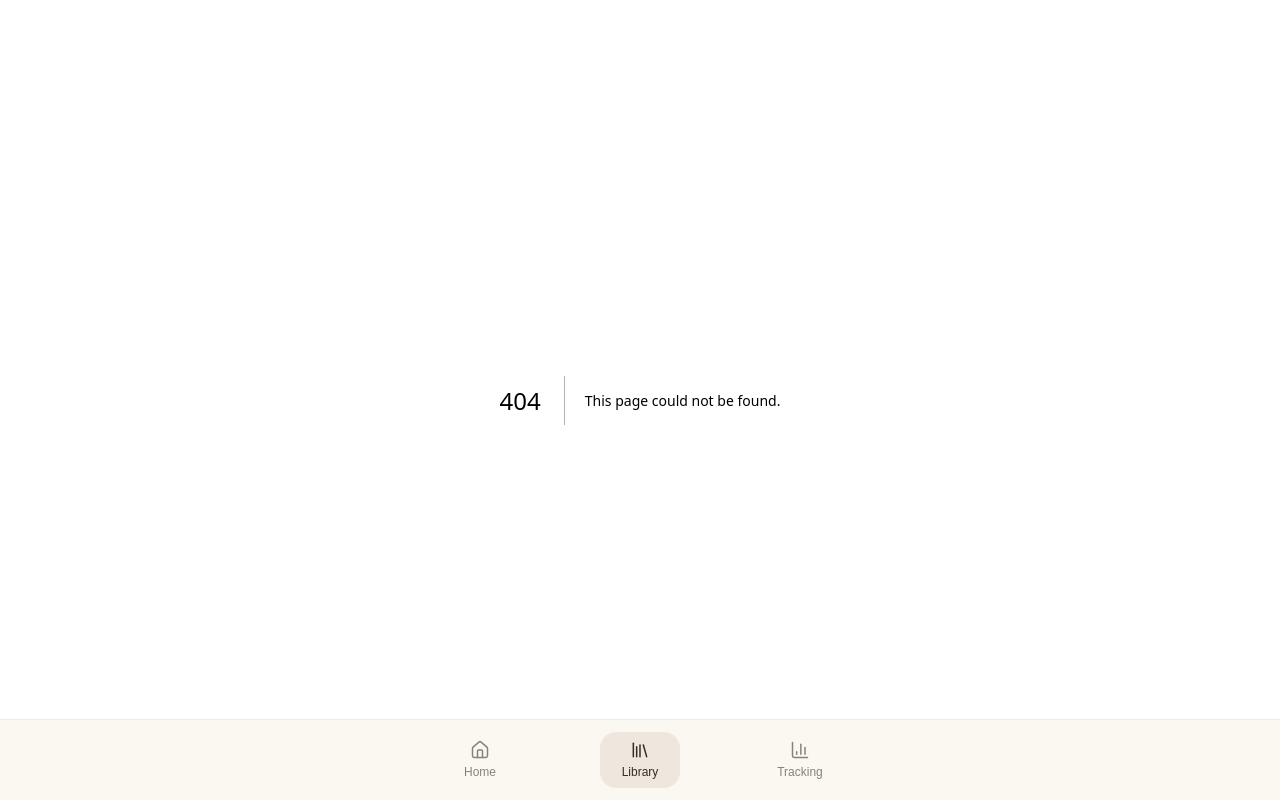
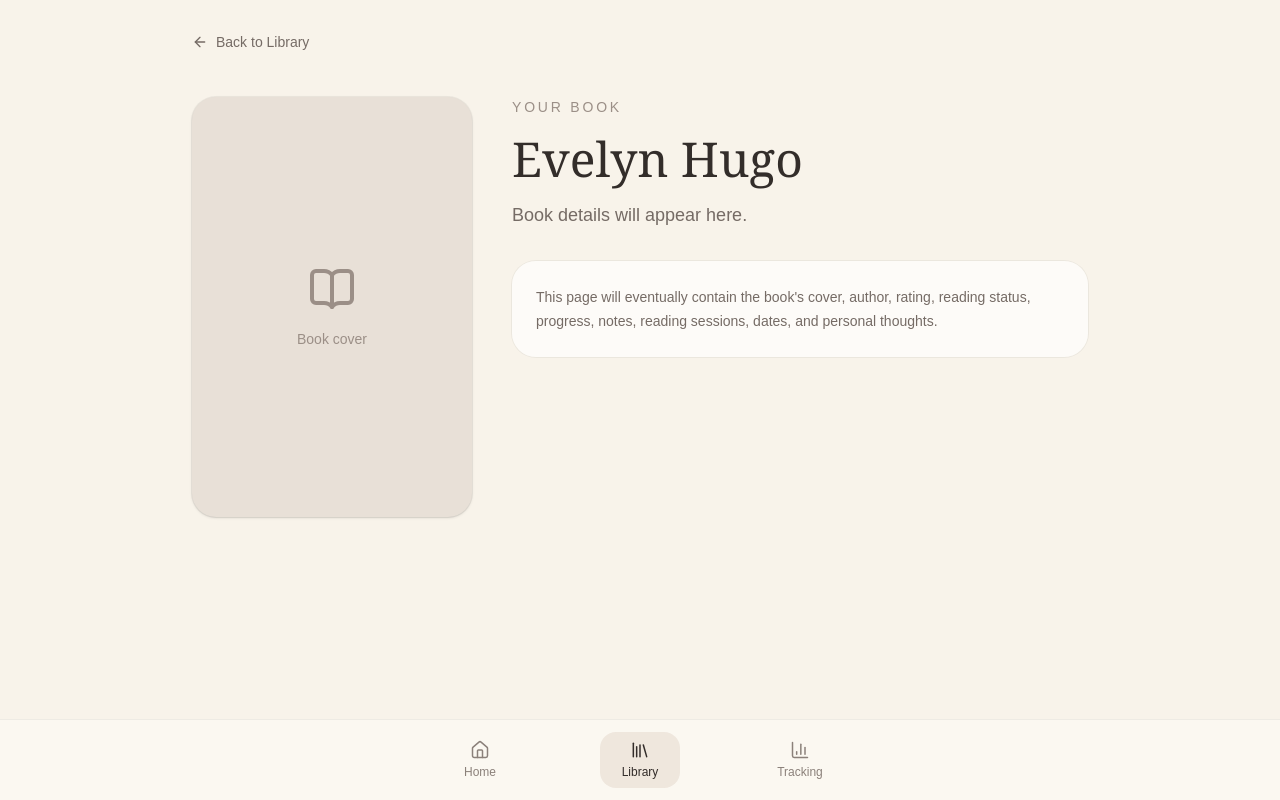
Before and after one commit to ZayraOriel05/bookshelf, a Next.js app: page /library/evelyn-hugo in a window 1280 px wide. Before the commit this address had no page. Built offline with nearby package versions, Linux system fonts and the light colour scheme.

Commit message:
Build dynamic book pages

```diff
--- /dev/null
+++ b/app/library/[id]/page.tsx
@@ -0,0 +1,63 @@
+import Link from "next/link";
+import { ArrowLeft, BookOpen } from "lucide-react";
+
+type BookPageProps = {
+  params: Promise<{
+    id: string;
+  }>;
+};
+
+export default async function BookPage({ params }: BookPageProps) {
+  const { id } = await params;
+
+  const bookName = id
+    .split("-")
+    .map((word) => word.charAt(0).toUpperCase() + word.slice(1))
+    .join(" ");
+
+  return (
+    <main className="min-h-screen bg-[#F8F3EA] text-[#332D2A]">
+      <div className="mx-auto min-h-screen max-w-5xl px-6 pb-28 pt-8 md:px-10 lg:px-16">
+        <Link
+          href="/library"
+          className="inline-flex items-center gap-2 text-sm text-[#756B65] transition hover:text-[#332D2A]"
+        >
+          <ArrowLeft className="h-4 w-4" />
+          Back to Library
+        </Link>
+
+        <section className="mt-10 grid gap-10 md:grid-cols-[280px_1fr] md:items-start">
+          <div className="aspect-[2/3] rounded-3xl bg-[#E8E0D7] shadow-sm ring-1 ring-black/5">
+            <div className="flex h-full flex-col items-center justify-center p-8 text-center">
+              <BookOpen className="h-12 w-12 text-[#9B8F87]" />
+
+              <p className="mt-4 text-sm text-[#9B8F87]">Book cover</p>
+            </div>
+          </div>
+
+          <div>
+            <p className="text-sm font-medium uppercase tracking-[0.2em] text-[#9B8F87]">
+              Your book
+            </p>
+
+            <h1 className="mt-3 font-serif text-5xl leading-tight">
+              {bookName}
+            </h1>
+
+            <p className="mt-3 text-lg text-[#756B65]">
+              Book details will appear here.
+            </p>
+
+            <div className="mt-8 rounded-3xl bg-white/70 p-6 ring-1 ring-black/5">
+              <p className="text-sm leading-6 text-[#756B65]">
+                This page will eventually contain the book's cover, author,
+                rating, reading status, progress, notes, reading sessions,
+                dates, and personal thoughts.
+              </p>
+            </div>
+          </div>
+        </section>
+      </div>
+    </main>
+  );
+}
--- a/app/library/page.tsx
+++ b/app/library/page.tsx
@@ -3,12 +3,14 @@ import BookCard from "@/components/BookCard";
 
 const currentlyReading = [
   {
+    id: "night-circus",
     title: "The Night Circus",
     author: "Erin Morgenstern",
     cover: "https://covers.openlibrary.org/b/isbn/9780307744432-L.jpg",
     progress: 67,
   },
   {
+    id: "tomorrow-tomorrow",
     title: "Tomorrow, and Tomorrow, and Tomorrow",
     author: "Gabrielle Zevin",
     cover: "https://covers.openlibrary.org/b/isbn/9780593321201-L.jpg",
@@ -18,22 +20,26 @@ const currentlyReading = [
 
 const books = [
   {
+    id: "night-circus",
     title: "The Night Circus",
     author: "Erin Morgenstern",
     cover: "https://covers.openlibrary.org/b/isbn/9780307744432-L.jpg",
     progress: 67,
   },
   {
+    id: "tomorrow-tomorrow",
     title: "Tomorrow, and Tomorrow, and Tomorrow",
     author: "Gabrielle Zevin",
     cover: "https://covers.openlibrary.org/b/isbn/9780593321201-L.jpg",
   },
   {
+    id: "evelyn-hugo",
     title: "The Seven Husbands of Evelyn Hugo",
     author: "Taylor Jenkins Reid",
     cover: "https://covers.openlibrary.org/b/isbn/9781501139239-L.jpg",
   },
   {
+    id: "piranesi",
     title: "Piranesi",
     author: "Susanna Clarke",
     cover: "https://covers.openlibrary.org/b/isbn/9781526622440-M.jpg",
--- a/components/BookCard.tsx
+++ b/components/BookCard.tsx
@@ -1,4 +1,7 @@
+import Link from "next/link";
+
 type BookCardProps = {
+  id: string;
   title: string;
   author: string;
   cover: string;
@@ -6,13 +9,14 @@ type BookCardProps = {
 };
 
 export default function BookCard({
+  id,
   title,
   author,
   cover,
   progress,
 }: BookCardProps) {
   return (
-    <article className="group">
+    <Link href={`/library/${id}`} className="group block">
       <div className="relative aspect-[2/3] overflow-hidden rounded-2xl bg-[#E8E0D7] shadow-sm ring-1 ring-black/5 transition duration-300 group-hover:-translate-y-1 group-hover:shadow-md">
         <img
           src={cover}
@@ -37,6 +41,6 @@ export default function BookCard({
       </h3>
 
       <p className="mt-1 line-clamp-1 text-sm text-[#756B65]">{author}</p>
-    </article>
+    </Link>
   );
 }
```
